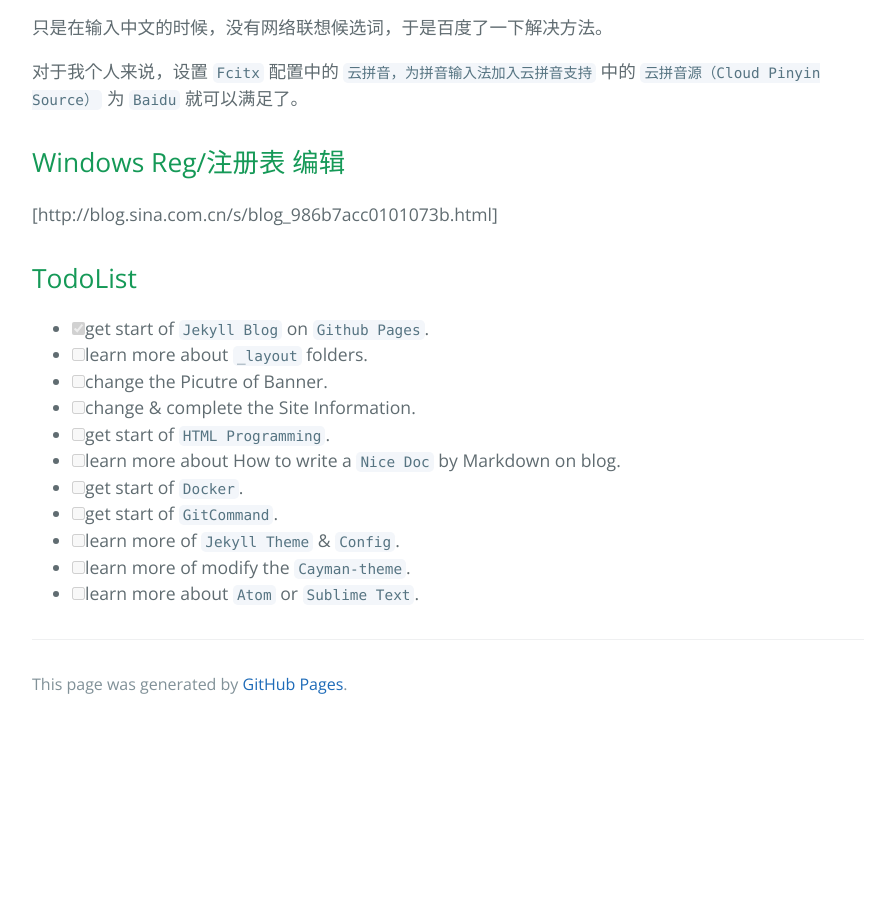
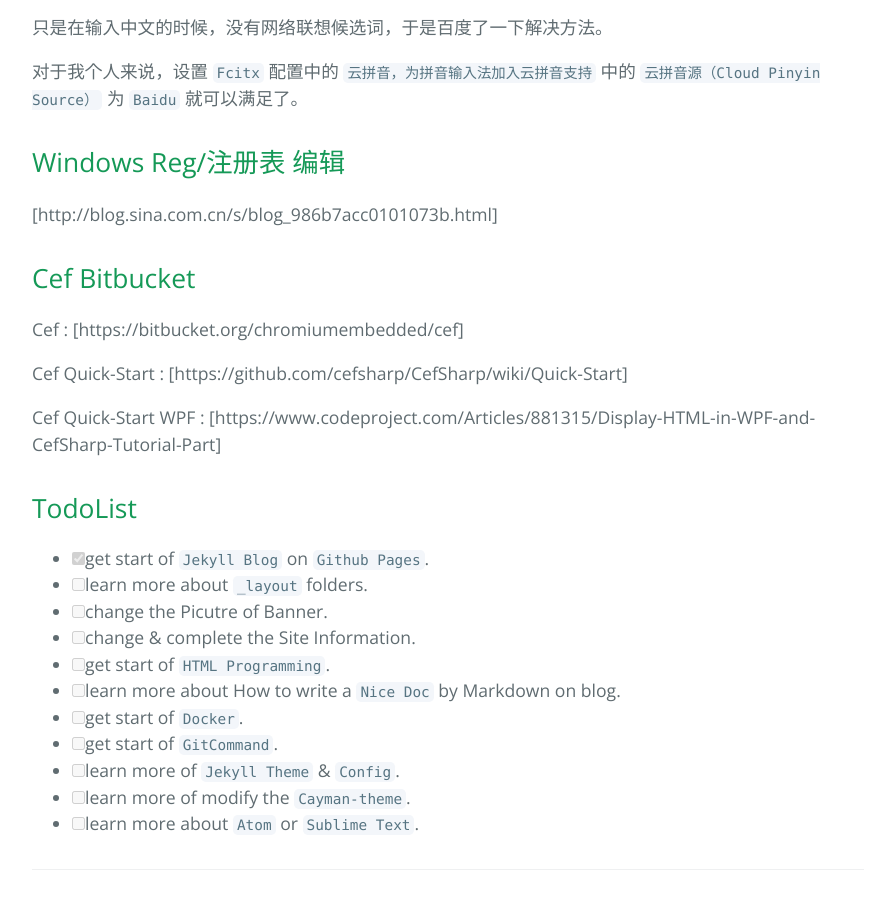
Before and after one commit to wzswzd/wzswzd.github.io, a Jekyll site: the page built from index.md, in a window 1280 px wide and 900 px high, scrolled down 1249 px. Shown: the whole window, without its empty margins (192-1087 px from the left). Built offline with Jekyll 4.4.1, drawn with Linux system fonts in a browser that asks for light colours; our own code applies the rules of GitHub Pages for plain Markdown files; before the commit the page ends 1977 px from its top, so only the background shows below that.

Commit message:
Update index.md

```diff
--- a/index.md
+++ b/index.md
@@ -40,6 +40,14 @@ _<font color='lightgray'>2017-12-08</font>_
 
 [http://blog.sina.com.cn/s/blog_986b7acc0101073b.html]
 
+## Cef Bitbucket
+
+Cef : [https://bitbucket.org/chromiumembedded/cef]
+
+Cef Quick-Start : [https://github.com/cefsharp/CefSharp/wiki/Quick-Start]
+
+Cef Quick-Start WPF : [https://www.codeproject.com/Articles/881315/Display-HTML-in-WPF-and-CefSharp-Tutorial-Part]
+
 ## TodoList
 
 - [x] get start of `Jekyll Blog` on `Github Pages`.
```
